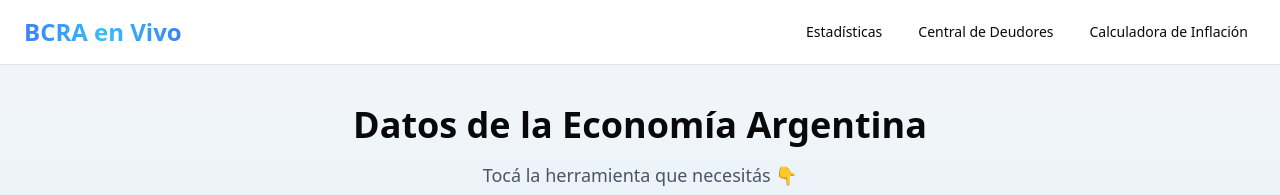
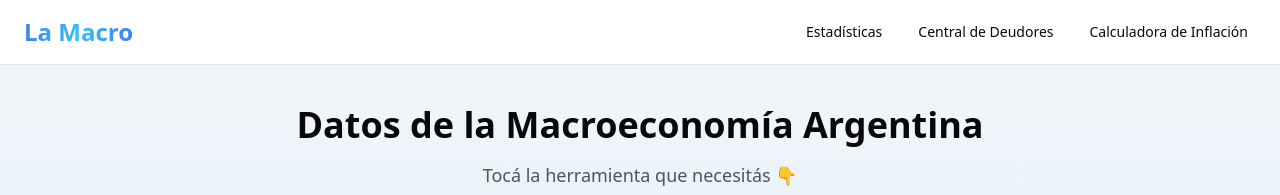
Before and after one commit to TomiMalamud/lamacro, a Next.js app: page / in a window 1280 px wide. Shown: the top 195 px of the page. Built offline with nearby package versions, Linux system fonts and the light colour scheme; no server answers.

Commit message:
feat: rename project to lamacro

```diff
--- a/app/api/bcra/deudores/[id]/route.ts
+++ b/app/api/bcra/deudores/[id]/route.ts
@@ -19,7 +19,7 @@ export async function GET(
     // Normalize the origin for headers regardless of environment
     const origin = process.env.VERCEL_URL
       ? `https://${process.env.VERCEL_URL}`
-      : "https://bcra.tmalamud.com";
+      : "https://lamacro.ar";
 
     // Setup request options with expanded headers to handle various auth scenarios
     const options = {
--- a/app/api/bcra/deudores/cheques/[id]/route.ts
+++ b/app/api/bcra/deudores/cheques/[id]/route.ts
@@ -18,7 +18,7 @@ export async function GET(
     // Normalize the origin for headers regardless of environment
     const origin = process.env.VERCEL_URL
       ? `https://${process.env.VERCEL_URL}`
-      : "https://bcra.tmalamud.com";
+      : "https://lamacro.ar";
 
     // Setup request options with expanded headers to handle various auth scenarios
     const options = {
--- a/app/api/bcra/deudores/historicas/[id]/route.ts
+++ b/app/api/bcra/deudores/historicas/[id]/route.ts
@@ -19,7 +19,7 @@ export async function GET(
     // Normalize the origin for headers regardless of environment
     const origin = process.env.VERCEL_URL
       ? `https://${process.env.VERCEL_URL}`
-      : "https://bcra.tmalamud.com";
+      : "https://lamacro.ar";
 
     // Setup request options with expanded headers to handle various auth scenarios
     const options = {
--- a/app/api/bcra/route.ts
+++ b/app/api/bcra/route.ts
@@ -15,7 +15,7 @@ export async function GET(): Promise<Response> {
     // Normalize the origin for headers regardless of environment
     const origin = process.env.VERCEL_URL
       ? `https://${process.env.VERCEL_URL}`
-      : "https://bcra.tmalamud.com";
+      : "https://lamacro.ar";
 
     // Setup request options with expanded headers to handle various auth scenarios
     const options = {
--- a/app/layout.tsx
+++ b/app/layout.tsx
@@ -18,30 +18,30 @@ const geistMono = Geist_Mono({
 
 export const metadata: Metadata = {
   title: {
-    template: "%s | BCRA en Vivo",
-    default: "BCRA en Vivo - Visualización de Datos del Banco Central"
+    template: "%s | La Macro",
+    default: "La Macro - Visualización de Datos del Banco Central"
   },
   description:
     "Visualización interactiva de variables monetarias y financieras del Banco Central de la República Argentina (BCRA) actualizadas diariamente.",
-  authors: [{ name: "BCRA en Vivo Team" }],
-  metadataBase: new URL("https://bcra.tmalamud.com"),
+  authors: [{ name: "La Macro Team" }],
+  metadataBase: new URL("https://lamacro.ar"),
   openGraph: {
     type: "website",
     locale: "es_AR",
-    url: "https://bcra.tmalamud.com",
-    siteName: "BCRA en Vivo",
+    url: "https://lamacro.ar",
+    siteName: "La Macro",
     images: [
       {
         url: "/opengraph-image.jpg",
         width: 1200,
         height: 630,
-        alt: "BCRA en Vivo"
+        alt: "La Macro"
       }
     ]
   },
   twitter: {
     card: "summary_large_image",
-    title: "BCRA en Vivo - Visualización de Datos del Banco Central",
+    title: "La Macro - Visualización de Datos del Banco Central",
     description:
       "Visualización interactiva de variables monetarias y financieras del Banco Central de la República Argentina (BCRA) actualizadas diariamente.",
     creator: "@tomasmalamud",
@@ -50,7 +50,7 @@ export const metadata: Metadata = {
         url: "/twitter-image.jpg",
         width: 1200,
         height: 630,
-        alt: "BCRA en Vivo"
+        alt: "La Macro"
       }
     ]
   }
--- a/app/page.tsx
+++ b/app/page.tsx
@@ -5,7 +5,7 @@ export default function Home() {
     <main className="pb-44 mx-auto px-6 sm:px-16 relative bg-gradient-to-t from-sky-200/60 to-transparent dark:from-sky-400/20 dark:to-background">
       <div className="space-y-4">
       <h1 className="text-4xl font-bold text-center mt-10">
-        Datos de la Economía Argentina
+        Datos de la Macroeconomía Argentina
       </h1>
       <p className="text-center text-lg text-gray-600 dark:text-gray-400">
         Tocá la herramienta que necesitás 👇
--- a/components/bcra/dashboard.tsx
+++ b/components/bcra/dashboard.tsx
@@ -29,7 +29,7 @@ export default function BCRADashboard() {
       <div className="container mx-auto py-8">
         <header className="mb-8 flex justify-between items-start">
           <div className="text-center">
-            <h1 className="text-3xl font-bold mb-2">BCRA en Vivo</h1>
+            <h1 className="text-3xl font-bold mb-2">La Macro</h1>
             <p className="text-muted-foreground">
               Visualización de variables económicas, monetarias y cambiarias del
               Banco Central de la República Argentina.
@@ -165,7 +165,7 @@ export default function BCRADashboard() {
             </div>
             <div className="space-y-2">
               <h1 className="text-4xl font-bold text-primary tracking-tight">
-                BCRA en Vivo
+                La Macro
               </h1>
               <p className="text-primary ">
                 Visualización de variables económicas, monetarias y cambiarias del
--- a/components/navigation.tsx
+++ b/components/navigation.tsx
@@ -7,7 +7,7 @@ export function Navigation() {
       <div className="container mx-auto flex h-16 items-center px-4">
         <div className="mx-auto sm:ml-2 sm:text-left">
           <Link href="/" className="flex items-center" prefetch={true}>
-            <span className="text-2xl font-bold bg-clip-text text-transparent bg-gradient-to-r dark:from-blue-400 dark:via-yellow-100 dark:to-blue-400 from-blue-500 via-sky-400 to-blue-500">BCRA en Vivo</span>
+            <span className="text-2xl font-bold bg-clip-text text-transparent bg-gradient-to-r dark:from-blue-400 dark:via-yellow-100 dark:to-blue-400 from-blue-500 via-sky-400 to-blue-500">La Macro</span>
           </Link>
         </div>
         <NavigationMenu className="ml-2 hidden sm:block text-left">
--- a/components/share-calculation-dialog.tsx
+++ b/components/share-calculation-dialog.tsx
@@ -50,10 +50,10 @@ export function ShareCalculationDialog() {
         console.error("Error copying to clipboard:", err);
       }
     } else if (type === "twitter") {
-      const twitterUrl = `https://twitter.com/intent/tweet?url=${encodeURIComponent(currentUrl)}&text=${encodeURIComponent("Calculadora de Inflación - BCRA En Vivo")}`;
+      const twitterUrl = `https://twitter.com/intent/tweet?url=${encodeURIComponent(currentUrl)}&text=${encodeURIComponent("Calculadora de Inflación - La Macro")}`;
       window.open(twitterUrl, "_blank");
     } else if (type === "whatsapp") {
-      const whatsappUrl = `https://wa.me/?text=${encodeURIComponent("Calculadora de Inflación - BCRA En Vivo: " + currentUrl)}`;
+      const whatsappUrl = `https://wa.me/?text=${encodeURIComponent("Calculadora de Inflación - La Macro: " + currentUrl)}`;
       window.open(whatsappUrl, "_blank");
     }
 
```
Also changed, not shown: 1 other file (tests, documents, lock files or other folders).
